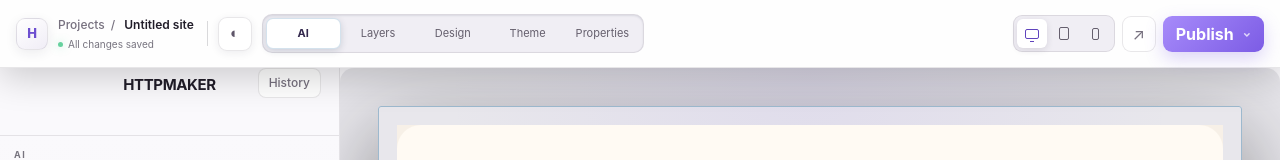
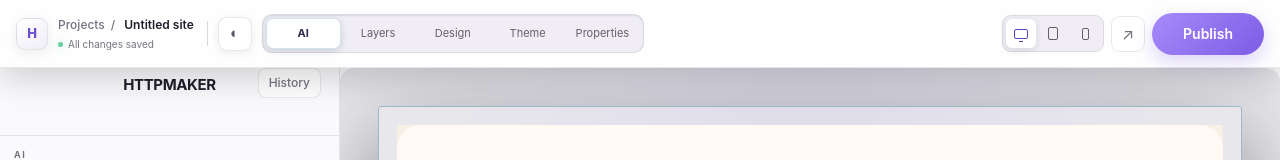
Before and after one commit to plavovic/httpmaker, a Next.js app: page /editor in a window 1280 px wide. Shown: the top 160 px of the page. Built offline with nearby package versions, Linux system fonts and the light colour scheme.

Commit message:
mnor changes regarding style and design

```diff
--- a/app/globals.css
+++ b/app/globals.css
@@ -485,9 +485,16 @@ body {
 .device-icon-desktop::after { content: ""; position: absolute; left: 4px; right: 4px; bottom: -4px; border-bottom: 1.5px solid currentColor; }
 .device-icon-tablet { width: 10px; height: 13px; }.device-icon-mobile { width: 7px; height: 12px; border-radius: 2px; }
 .studio-toolbar .studio-preview-button { width: 34px; min-height: 36px; padding: 0; border: 1px solid var(--studio-line) !important; border-radius: 9px !important; background: var(--studio-raised) !important; color: var(--studio-muted); }
-.studio-toolbar .studio-publish-button { display: flex; align-items: center; gap: 9px; min-height: 36px; padding: 0 13px; border: 0 !important; border-radius: 9px !important; background: linear-gradient(135deg,#a78bfa,#7c5ce5) !important; color: #fff !important; font-weight: 650; box-shadow: 0 7px 18px rgba(124,92,229,.25); }
-.studio-toolbar .studio-publish-button:hover { transform: translateY(-1px); filter: brightness(1.08); }
-.studio-toolbar .studio-publish-button b { font-size: 10px; opacity: .75; }
+.studio-toolbar .studio-publish-button { display: grid; place-items: center; width: 8em; height: 3em; min-height: 0; padding: 0; border: 0 !important; border-radius: 10em !important; background: linear-gradient(135deg,#a78bfa,#7c5ce5) !important; color: #fff !important; font-family: inherit; font-size: 14px; font-weight: 600; box-shadow: 0 7px 18px rgba(124,92,229,.25); }
+.studio-toolbar .studio-publish-button:hover { animation: publish-shake .3s linear infinite both; filter: brightness(1.08); }
+.studio-toolbar .studio-publish-button:focus-visible { outline: 2px solid #c4b5fd; outline-offset: 3px; }
+@keyframes publish-shake {
+  0%,100% { transform: translate(0); }
+  20% { transform: translate(-2px,2px); }
+  40% { transform: translate(-2px,-2px); }
+  60% { transform: translate(2px,2px); }
+  80% { transform: translate(2px,-2px); }
+}
 
 .studio-viewport { padding: 38px !important; background-color: #111113 !important; background-image: radial-gradient(rgba(255,255,255,.075) .65px,transparent .65px),radial-gradient(circle at 50% 0,rgba(167,139,250,.07),transparent 42%) !important; background-size: 18px 18px,100% 100% !important; }
 .studio-viewport .device-canvas { border: 1px solid var(--studio-line-strong) !important; border-radius: 10px !important; box-shadow: 0 30px 90px rgba(0,0,0,.48),0 0 0 6px rgba(255,255,255,.018) !important; }
@@ -596,4 +603,5 @@ body {
 
 @media(max-width:1280px){.studio-toolbar{grid-template-columns:auto 1fr auto}.studio-project>div:last-child{display:none}.studio-panel-nav{justify-self:start;margin-left:10px}.studio-view-switch{display:none}}
 @media(max-width:900px){.studio-toolbar{display:flex;overflow-x:auto}.studio-project{display:none}.studio-panel-nav{margin:0}.studio-actions{margin-left:auto}.studio-shell .editor-tabs{min-width:360px}.studio-viewport{padding:20px!important}}
-@media(max-width:680px){.studio-toolbar{min-height:54px!important}.studio-shell .editor-tabs{min-width:340px}.studio-actions{padding-right:8px}.studio-publish-button span,.studio-device-switch{display:none}.studio-viewport{padding:10px!important}}
+@media(max-width:680px){.studio-toolbar{min-height:54px!important}.studio-shell .editor-tabs{min-width:340px}.studio-actions{padding-right:8px}.studio-device-switch{display:none}.studio-toolbar .studio-publish-button{width:6.5em;height:2.6em}.studio-viewport{padding:10px!important}}
+@media(prefers-reduced-motion:reduce){.studio-toolbar .studio-publish-button:hover{animation:none}}
--- a/components/editor/EditorTabs.tsx
+++ b/components/editor/EditorTabs.tsx
@@ -1,3 +1,4 @@
+import type { CSSProperties } from "react";
 import type { EditorTab } from "@/components/editor/EditorToolbar";
 
 const editorTabs: Array<{ id: EditorTab; label: string }> = [
@@ -13,16 +14,16 @@ type EditorTabsProps = {
   onChange: (tab: EditorTab) => void;
 };
 
+type EditorTabsStyle = CSSProperties & {
+  "--editor-tab-index": number;
+};
+
 export default function EditorTabs({ value, onChange }: EditorTabsProps) {
   const selectedIndex = Math.max(0, editorTabs.findIndex((tab) => tab.id === value));
+  const style: EditorTabsStyle = { "--editor-tab-index": selectedIndex };
 
   return (
-    <div
-      className="editor-tabs"
-      role="radiogroup"
-      aria-label="Editor panels"
-      style={{ "--editor-tab-index": selectedIndex } as React.CSSProperties}
-    >
+    <div className="editor-tabs" role="radiogroup" aria-label="Editor panels" style={style}>
       <span className="editor-tabs-indicator" aria-hidden="true" />
       {editorTabs.map((tab) => (
         <label className="editor-tabs-option" key={tab.id}>
--- a/components/editor/EditorToolbar.tsx
+++ b/components/editor/EditorToolbar.tsx
@@ -14,7 +14,7 @@ export default function EditorToolbar(props: Props) {
       <div className="studio-device-switch" aria-label="Preview device">{(["desktop", "tablet", "mobile"] as DeviceMode[]).map((device) => <button type="button" key={device} title={`${device} preview`} aria-label={`${device} preview`} className={props.device === device ? "selected" : ""} onClick={() => props.onDeviceChange(device)}><span className={`device-icon device-icon-${device}`} /></button>)}</div>
       <div className="studio-view-switch">{(["preview", "edit", "dashboard"] as ViewMode[]).map((mode) => <button type="button" key={mode} onClick={() => props.onViewModeChange(mode)} className={props.viewMode === mode ? "selected" : ""}>{mode}</button>)}</div>
       <button type="button" className="studio-preview-button" onClick={props.onOpenPreview} title="Open full preview">↗</button>
-      <button type="button" className="studio-publish-button"><span>Publish</span><b>⌄</b></button>
+      <button type="button" className="studio-publish-button"><span>Publish</span></button>
     </div>
   </header>;
 }
```
